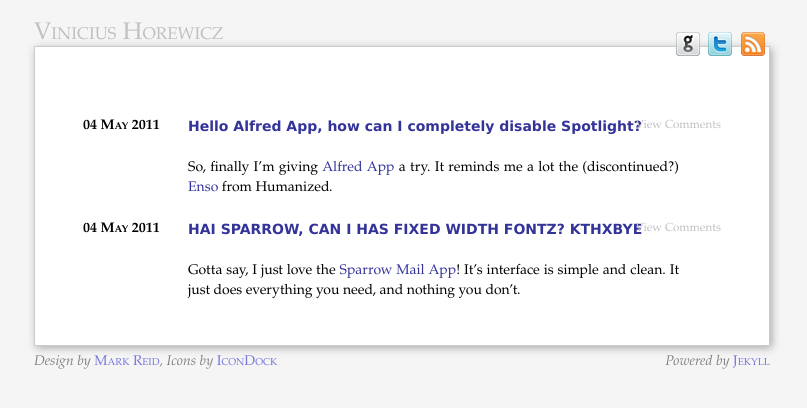
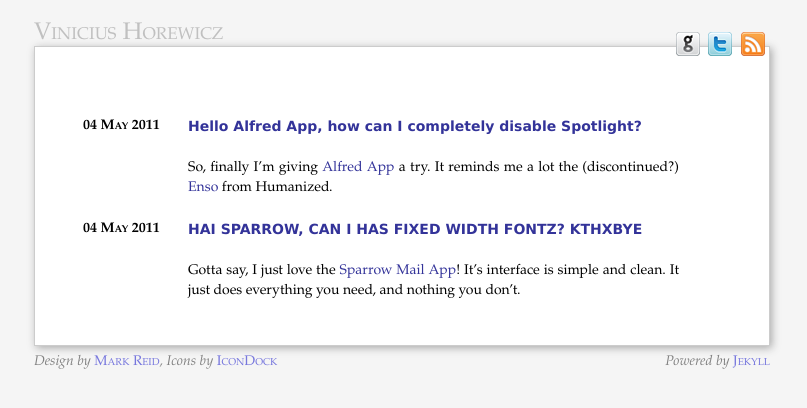
Before and after one commit to wicz/wicz.github.com, a Jekyll site: the page built from index.markdown, in a window 1280 px wide. Shown: the top 408 px of the page, without its empty margins (238-1045 px from the left). Built offline with Jekyll 4.4.1, drawn with Linux system fonts in a browser that asks for light colours; Markdown is read by kramdown in place of the engine named in the settings; comment, search, counter and statistics services are not loaded; some of the changed lines change nothing that is shown.

Commit message:
Remove disqus from home

```diff
--- a/index.markdown
+++ b/index.markdown
@@ -8,23 +8,7 @@
   <div class="date">{{ post.date | date_to_string }}</div>
   <p class="line">
     <h2><a class="title" href="{{ post.url }}">{{ post.title }}</a></h2>
-    <a class="comments" href="{{ post.url }}#disqus_thread">View Comments</a>
   </p>
   <p class="excerpt">{{ post.excerpt }}</p>
 </div>
 {% endfor %}
-
-<script type="text/javascript">
-//<![CDATA[
-(function() {
-		var links = document.getElementsByTagName('a');
-		var query = '?';
-		for(var i = 0; i < links.length; i++) {
-			if(links[i].href.indexOf('#disqus_thread') >= 0) {
-				query += 'url' + i + '=' + encodeURIComponent(links[i].href) + '&';
-			}
-		}
-		document.write('<script type="text/javascript" src="http://disqus.com/forums/wicz/get_num_replies.js' + query + '"></' + 'script>');
-	})();
-//]]>
-</script>
```
